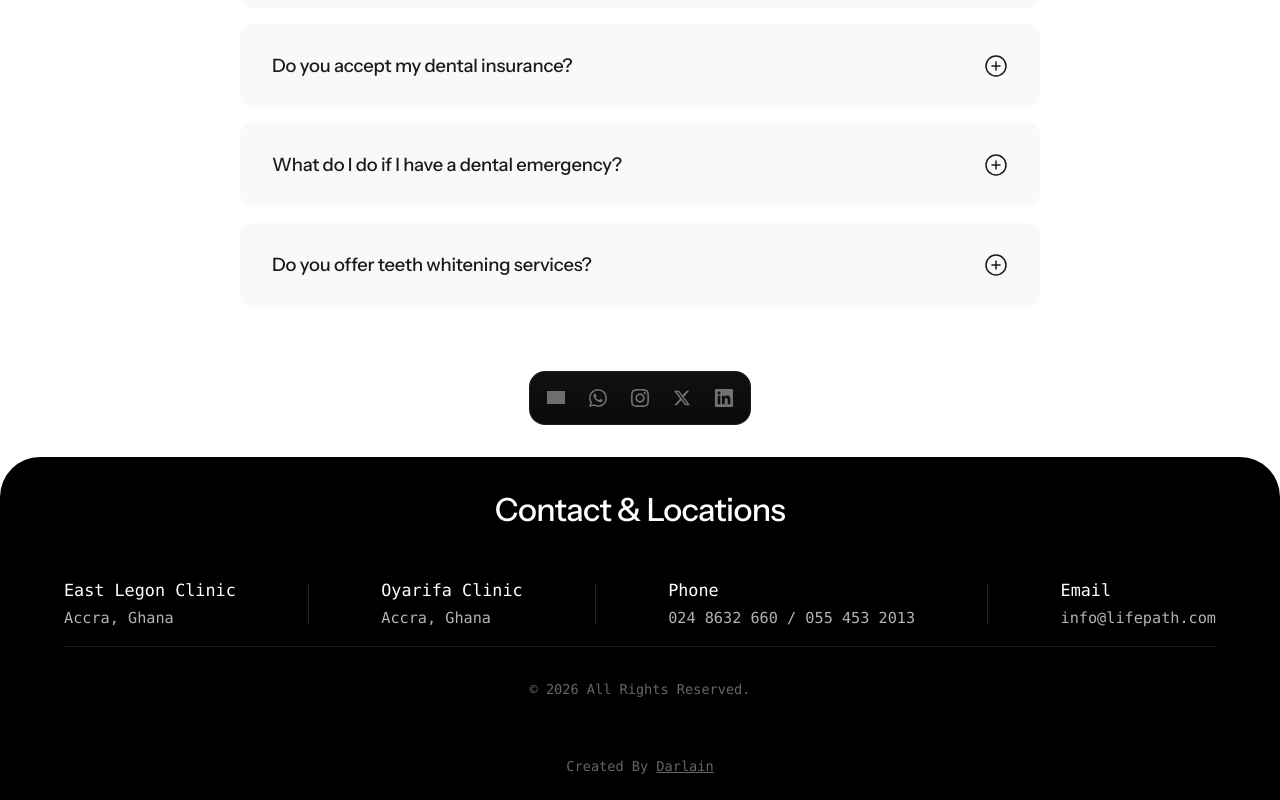
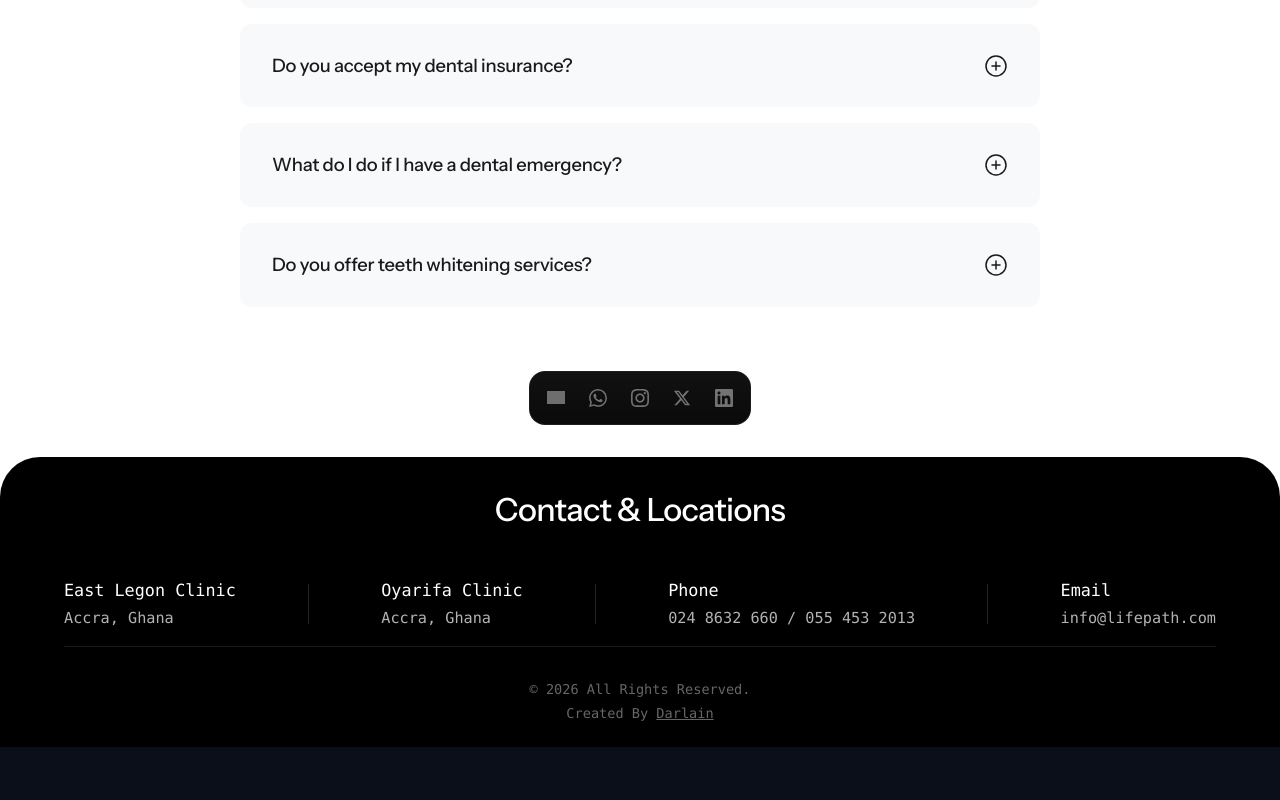
Before and after one commit to darlain71/dentist-site, a React (Vite) app: page /#/ in a window 1280 px wide. Shown: the part 4768-5568 px from the top of the page. After the commit the page ends 5515 px from the top, so only its background shows below. Built offline with nearby package versions, Linux system fonts and the light colour scheme; grey boxes are pictures that could not be loaded; a web font is replaced by a local one.

Commit message:
Reduce gap between copyright and Created By link

```diff
--- a/src/components/Footer.jsx
+++ b/src/components/Footer.jsx
@@ -37,12 +37,14 @@ const Footer = () => {
           </div>
         </div>
         <div className="footer-bottom">
-          <p className="footer-copyright" style={{ paddingBottom: '0.5rem' }}>
-            &copy; {new Date().getFullYear()} All Rights Reserved.
-          </p>
-          <p className="footer-copyright">
-            Created By <a href="https://wa.me/qr/V4R6BT5BX6PPB1" target="_blank" rel="noopener noreferrer" style={{ color: 'inherit', textDecoration: 'underline' }}>Darlain</a>
-          </p>
+          <div style={{ display: 'flex', flexDirection: 'column', gap: '0.2rem', alignItems: 'center' }}>
+            <p className="footer-copyright" style={{ paddingBottom: '0' }}>
+              &copy; {new Date().getFullYear()} All Rights Reserved.
+            </p>
+            <p className="footer-copyright" style={{ paddingBottom: '1.5rem' }}>
+              Created By <a href="https://wa.me/qr/V4R6BT5BX6PPB1" target="_blank" rel="noopener noreferrer" style={{ color: 'inherit', textDecoration: 'underline' }}>Darlain</a>
+            </p>
+          </div>
         </div>
       </footer>
     </div>
```
